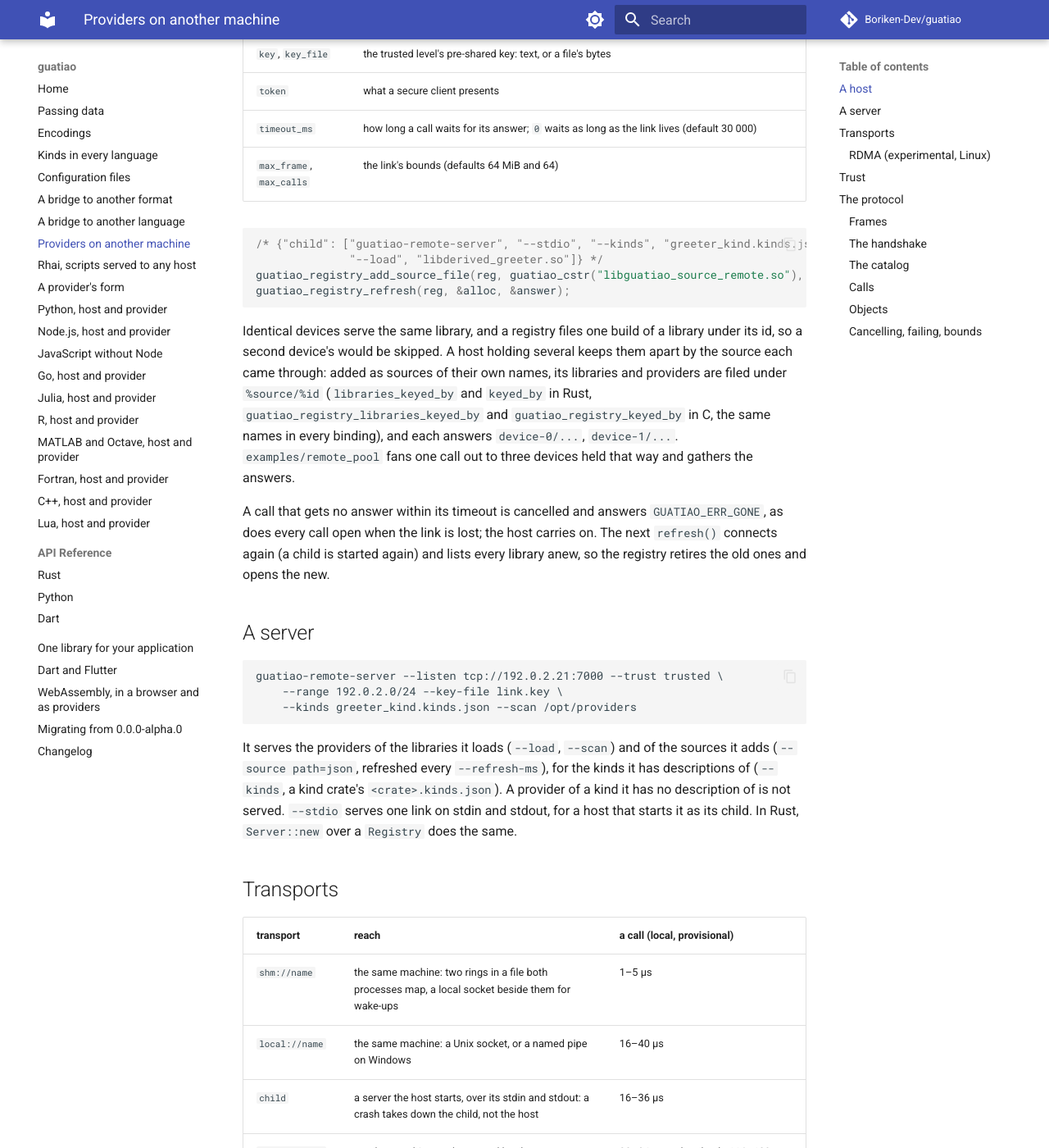
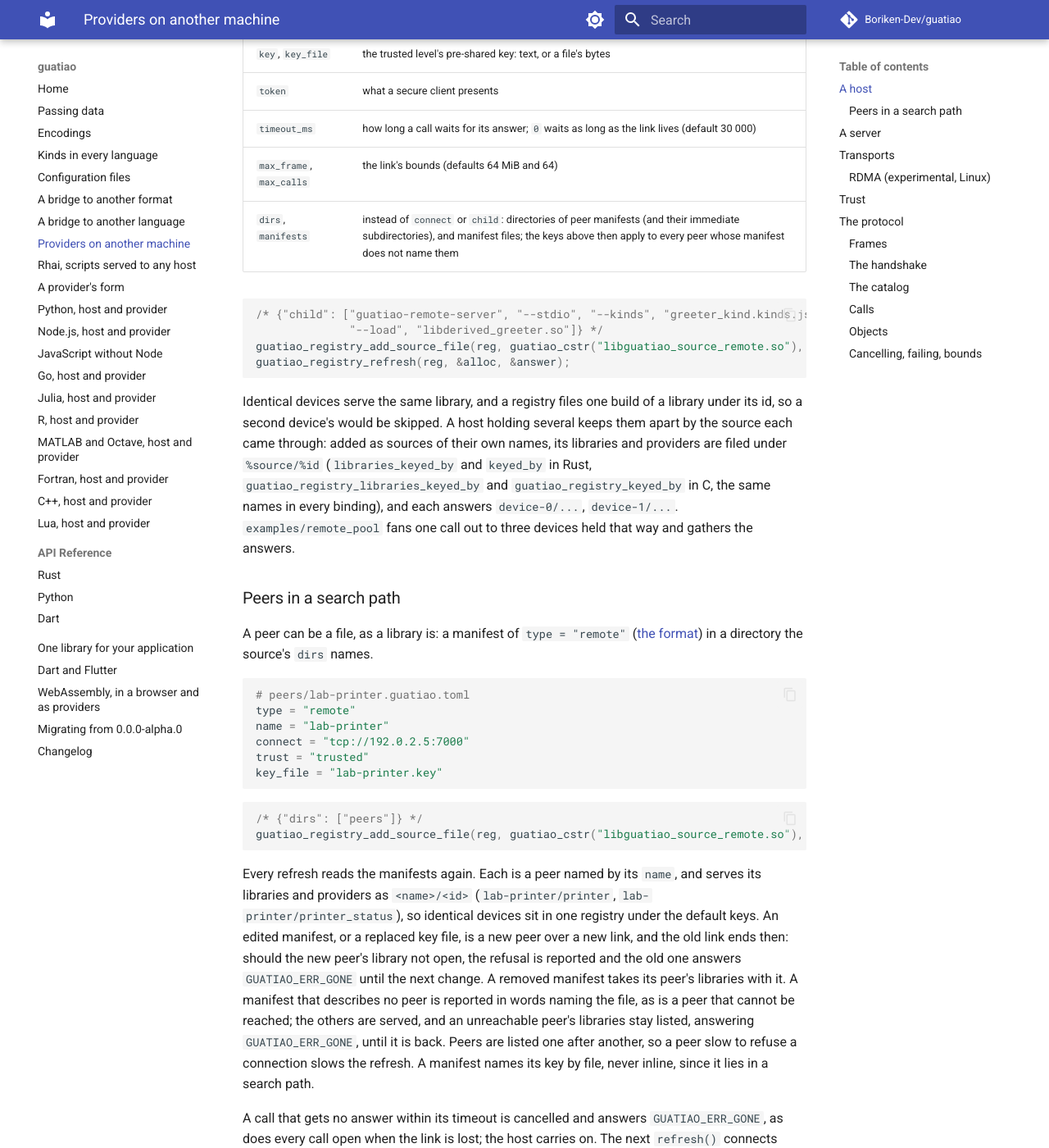
Before and after one commit to Boriken-Dev/guatiao, an MkDocs documentation site: the page built from docs/remote.md, in a window 1280 px wide and 1400 px high, scrolled down 1048 px. Shown: the whole window at 82% size. Built offline with MkDocs 1.6.1 and Material for MkDocs 9.7.7, drawn with Linux system fonts in a browser that asks for light colours; comment, search, counter and statistics services are not loaded; some of the changed text lies outside the part shown.

Commit message:
docs: a peer manifest's format, and peers in a search path
The encodings page states the `type = "remote"` manifest beside the
library one, the remote page how a host reads peers from a directory,
and the changelog both changes.

````diff
--- a/docs/remote.md
+++ b/docs/remote.md
@@ -43,6 +43,7 @@ configuration map:
 | `token` | what a secure client presents |
 | `timeout_ms` | how long a call waits for its answer; `0` waits as long as the link lives (default 30 000) |
 | `max_frame`, `max_calls` | the link's bounds (defaults 64 MiB and 64) |
+| `dirs`, `manifests` | instead of `connect` or `child`: directories of peer manifests (and their immediate subdirectories), and manifest files; the keys above then apply to every peer whose manifest does not name them |
 
 ```c
 /* {"child": ["guatiao-remote-server", "--stdio", "--kinds", "greeter_kind.kinds.json",
@@ -60,6 +61,41 @@ under `%source/%id` (`libraries_keyed_by` and `keyed_by` in Rust,
 C, the same names in every binding), and each answers `device-0/...`,
 `device-1/...`. `examples/remote_pool` fans one call out to three
 devices held that way and gathers the answers.
+
+### Peers in a search path
+
+A peer can be a file, as a library is: a manifest of `type = "remote"`
+([the format](encodings.md#a-peer)) in a directory the source's `dirs`
+names.
+
+```toml
+# peers/lab-printer.guatiao.toml
+type = "remote"
+name = "lab-printer"
+connect = "tcp://192.0.2.5:7000"
+trust = "trusted"
+key_file = "lab-printer.key"
+```
+
+```c
+/* {"dirs": ["peers"]} */
+guatiao_registry_add_source_file(reg, guatiao_cstr("libguatiao_source_remote.so"), &config, &err);
+```
+
+Every refresh reads the manifests again. Each is a peer named by its
+`name`, and serves its libraries and providers as `<name>/<id>`
+(`lab-printer/printer`, `lab-printer/printer_status`), so identical
+devices sit in one registry under the default keys. An edited manifest,
+or a replaced key file, is a new peer over a new link, and the old link
+ends then: should the new peer's library not open, the refusal is
+reported and the old one answers `GUATIAO_ERR_GONE` until the next
+change. A removed manifest takes its peer's libraries with it. A manifest that describes no peer is
+reported in words naming the file, as is a peer that cannot be reached;
+the others are served, and an unreachable peer's libraries stay listed,
+answering `GUATIAO_ERR_GONE`, until it is back. Peers are listed one
+after another, so a peer slow to refuse a connection slows the refresh.
+A manifest names its key by file, never inline, since it lies in a
+search path.
 
 A call that gets no answer within its timeout is cancelled and answers
 `GUATIAO_ERR_GONE`, as does every call open when the link is lost; the
@@ -206,8 +242,10 @@ network by default.
   reads and changes traffic freely. Use it only where the network itself
   is the boundary.
 - **`secure`**: any network: TLS 1.3 or QUIC, with a token or client
-  certificates. No transport of this build runs it yet, so reach a device
-  across an open network only through one you secure yourself.
+  certificates. No transport of this build runs it yet: a configuration
+  or a manifest naming it is refused with `GUATIAO_ERR_UNSUPPORTED`, so
+  reach a device across an open network only through one you secure
+  yourself.
 
 ## The protocol
 
````
Also changed, not shown: CHANGELOG.md (+20 -0 lines), docs/encodings.md (+33 -1 lines).
